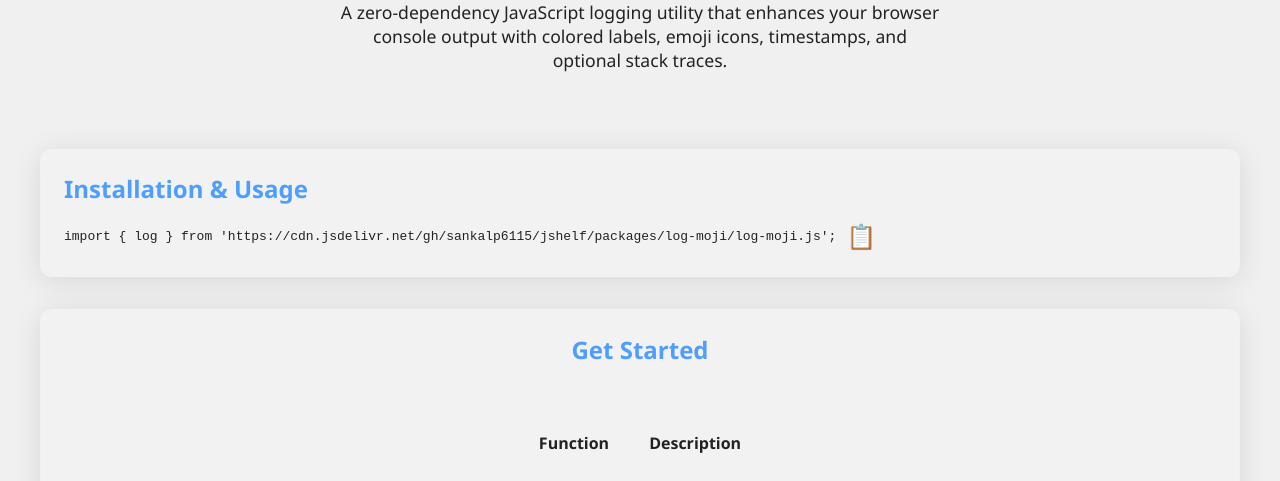
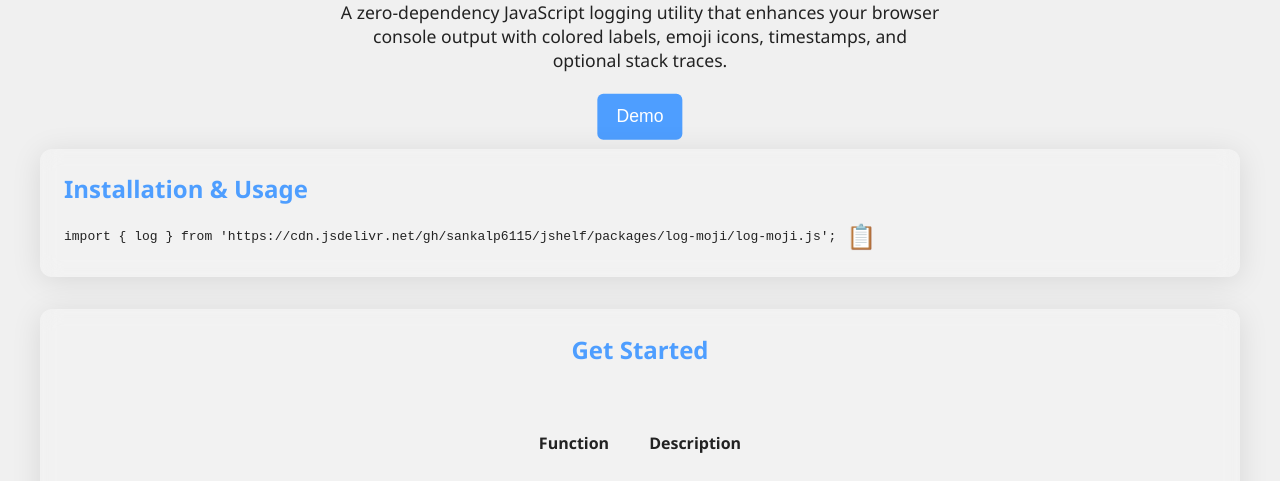
Before and after one commit to sankalp6115/JShelf, a plain HTML site: page packages/log-moji/index.html in a window 1280 px wide. Shown: the part 269-750 px from the top of the page. Drawn offline with Linux system fonts and the light colour scheme; files that its build step writes are made by us from their sources.

Commit message:
Repaired minor issues

```diff
--- a/packages/log-moji/index.html
+++ b/packages/log-moji/index.html
@@ -309,6 +309,24 @@
       opacity: 0;
     }
   }
+    button#demo{
+    background-color: var(--accent-color);
+    color: #fff;
+    border: none;
+    border-radius: 6px;
+    padding: 0.8rem 1.2rem;
+    font-size: 1.1rem;
+    cursor: pointer;
+    position: absolute;
+    left: 50%;
+    transform: translateX(-50%) translateY(-50%);
+    transition: 0.3s;
+
+    &:hover{
+      background-color: var(--accent-color);
+      filter: brightness(0.7);
+    }
+  }
 </style>
 
 <body>
@@ -336,6 +354,8 @@
       icons, timestamps, and optional stack traces.
     </p>
   </div>
+
+  <a href="demo/index.html"><button id="demo">Demo</button></a>
 
   <section class="installGuide">
     <h2>Installation & Usage</h2>
```
Also changed, not shown: packages/log-moji/demo/index.html (+14 -3 lines).
